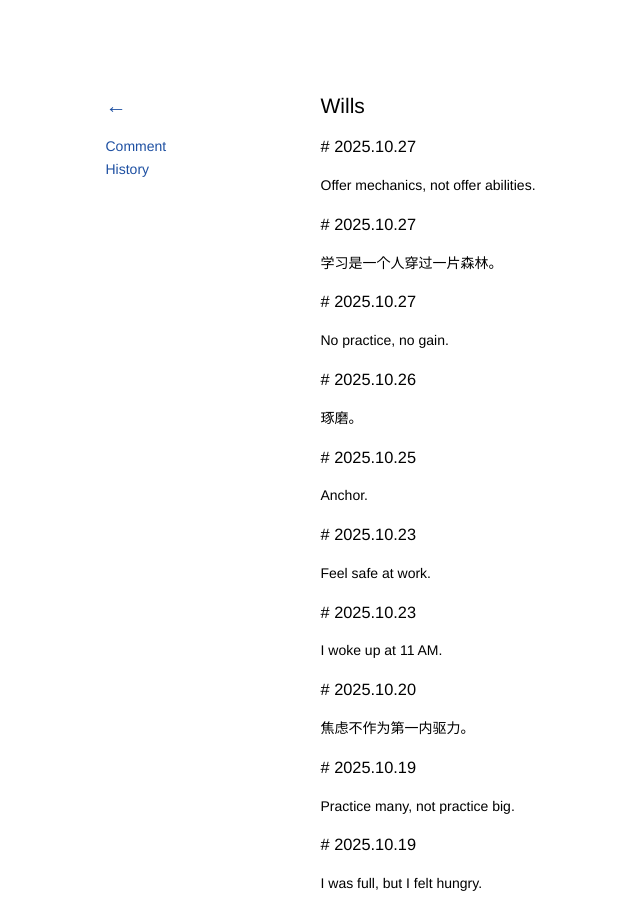
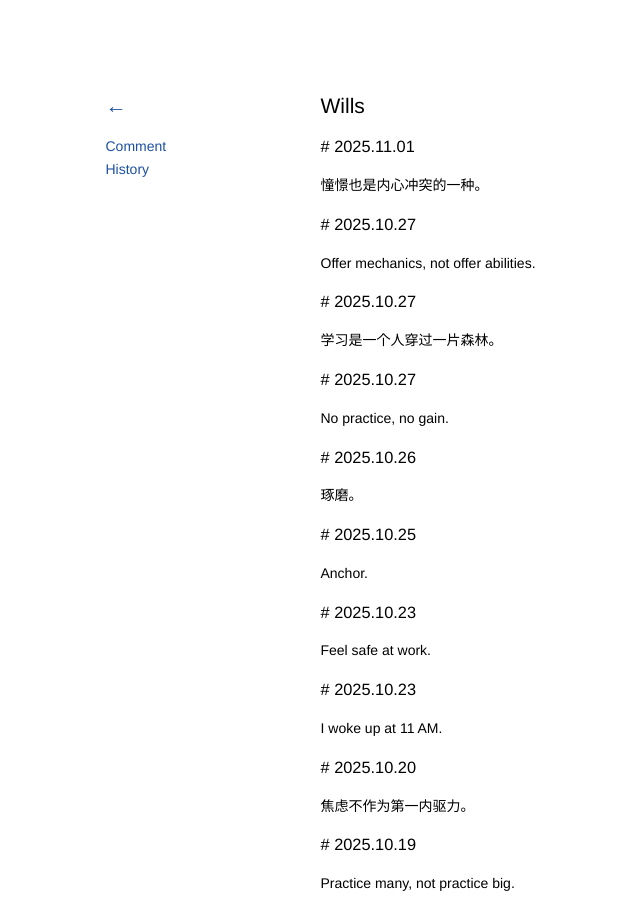
Before and after one commit to kidlj/awei, a Jekyll site: the page built from _wiki/wills.md, in a window 1280 px wide and 900 px high. Shown: the whole window, without its empty margins (27-667 px from the left). Built offline with Jekyll 4.4.1, drawn with Linux system fonts in a browser that asks for light colours.

Commit message:
update wills

```diff
--- a/_wiki/wills.md
+++ b/_wiki/wills.md
@@ -1,6 +1,10 @@
 ---
 title: Wills
 ---
+
+### 2025.11.01
+
+憧憬也是内心冲突的一种。
 
 ### 2025.10.27
 
```
